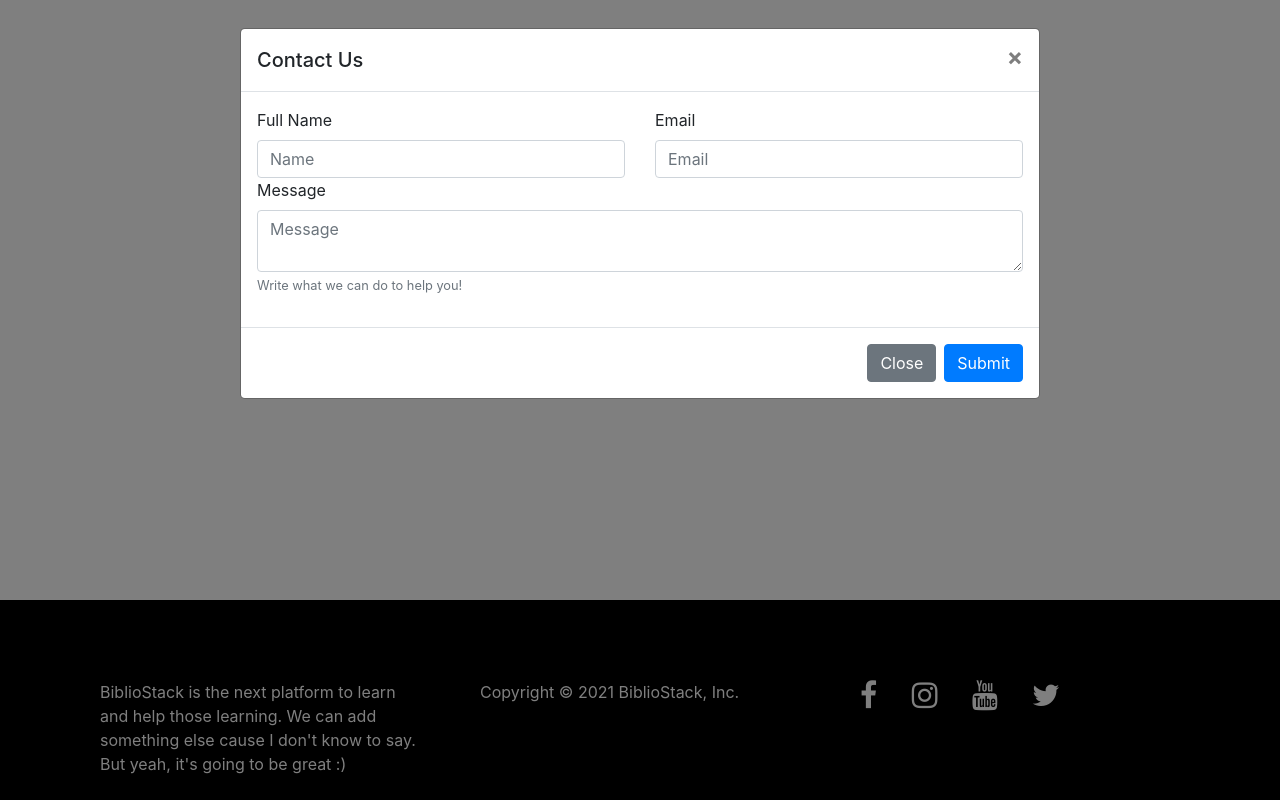
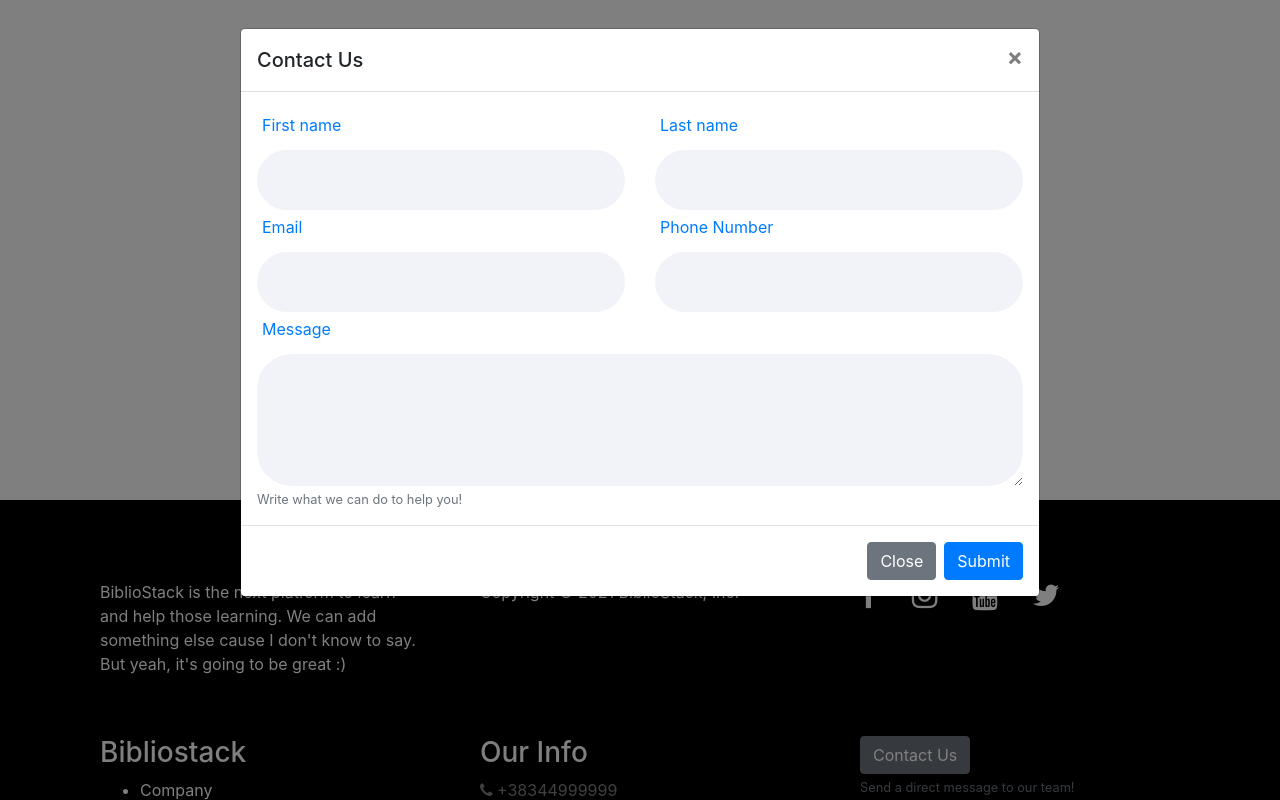
Before and after one commit to EolNuha/bibliostack, a Django app: template datadump/templates/datadump/base.html in a window 1280 px wide, after a click on "Contact Us". Run offline with Django 3.2, Linux system fonts and the light colour scheme; the template is opened without the code that fills it, so the values that code supplies are empty; parts of the project's set-up code (start-up, migrations or seed data) failed here and were passed over.

Commit message:
Fix: Designed FORM UI

```diff
--- a/datadump/static/datadump/styles/base.css
+++ b/datadump/static/datadump/styles/base.css
@@ -1,3 +1,4 @@
+.content-body{overflow-x: hidden;}
 .btn-tag {
 padding: 1px 5px !important;
 font-size: 12px !important;
@@ -67,7 +68,7 @@ body{overflow-x: hidden;}
 
 
 /* ============= FOOTER STYLES ==============  */
- footer {min-height: 200px; background-color: black; padding: 50px; color: white; margin-top: 200px;}
+ footer {min-height: 200px; background-color: black; padding: 50px; color: white; margin-top: 100px;}
 @media only screen and (max-width: 500px) {
     footer {padding: 20px;}
 }
@@ -84,3 +85,24 @@ body{overflow-x: hidden;}
 .devider{border: 0;height: 3px; max-width: 120px; width: 100%; background: linear-gradient(to right, #0099ff 50%, #0099ff50 120%);}
 .header-devider{background: linear-gradient(to right, white 50%, #0099ff 120%);} /* changes color of hr tag on header */
 .content-body {min-height: 400px;}
+
+
+/* ===================== FORM UI =============== */
+.form-input {  /* Input Form Styles */
+  box-shadow: none;
+  display: block;
+  width: 100%;
+  min-height: 60px;
+  padding: 18px 25px;
+  font-weight: 300;
+  line-height: 24px;
+  color: #29293a;
+  background-color: #f2f3f9;
+  background-image: none;
+  border: 0px solid #f2f3f9;
+  border-radius: 35px;
+  -webkit-appearance: none;
+  outline: none;
+}
+textarea.form-input {resize: vertical;}
+label {color: #007bff; padding: 5px;} /* label styles */
--- a/datadump/templates/datadump/base.html
+++ b/datadump/templates/datadump/base.html
@@ -86,31 +86,39 @@
                     <span aria-hidden="true">&times;</span>
                 </button>
             </div>
-            <form method="POST">
+            <form method="POST" id="contact-form" action="/#contact-form">
+                {% csrf_token %}
                 <div class="modal-body">
-                    {% csrf_token %}
                     <div class="row">
-                        <div class="col">
-                            <label for="Name">Full Name</label>
-                            <input type="text" class="form-control" id="Name" placeholder="Name">
+                        <div class="col-sm-6">
+                            <label>First name</label>
+                            <input class="form-input" type="text" name="first" required>
                         </div>
-                        <div class="col">
-                            <label for="Email">Email</label>
-                            <input type="email" class="form-control" id="Email" placeholder="Email">
+                        <div class="col-sm-6">
+                            <label>Last name</label>
+                            <input class="form-input" type="text" name="last" required>
+                        </div>
+                        <div class="w-100"></div>
+                        <div class="col-sm-6">
+                            <label>Email</label>
+                            <input class="form-input" type="email" name="email" required>
+                        </div>
+                        <div class="col-sm-6">
+                            <label>Phone Number</label>
+                            <input class="form-input" type="tel" name="phone" required>
                         </div>
                     </div>
-                    <div class="form-group">
-                        <label for="message">Message</label>
-                        <textarea type="text" class="form-control" name="message" id="message" placeholder="Message"
-                                  required></textarea>
-                        <small class="form-text text-muted">Write what we can do to help you!</small>
-                    </div>
+                    <label>Message</label>
+                    <textarea class="form-input" name="message" required cols="60" rows="4" minlength="10"></textarea>
+                    <small class="form-text text-muted">Write what we can do to help you!</small>
+
                 </div>
                 <div class="modal-footer">
                     <button type="button" class="btn btn-secondary" data-dismiss="modal">Close</button>
                     <button type="submit" class="btn btn-primary">Submit</button>
                 </div>
             </form>
+
         </div>
     </div>
 </div>
```
Also changed, not shown: datadump/templates/datadump/post/detail.html (+13 -13 lines). Lines whose indentation alone changed are shown as unchanged.
